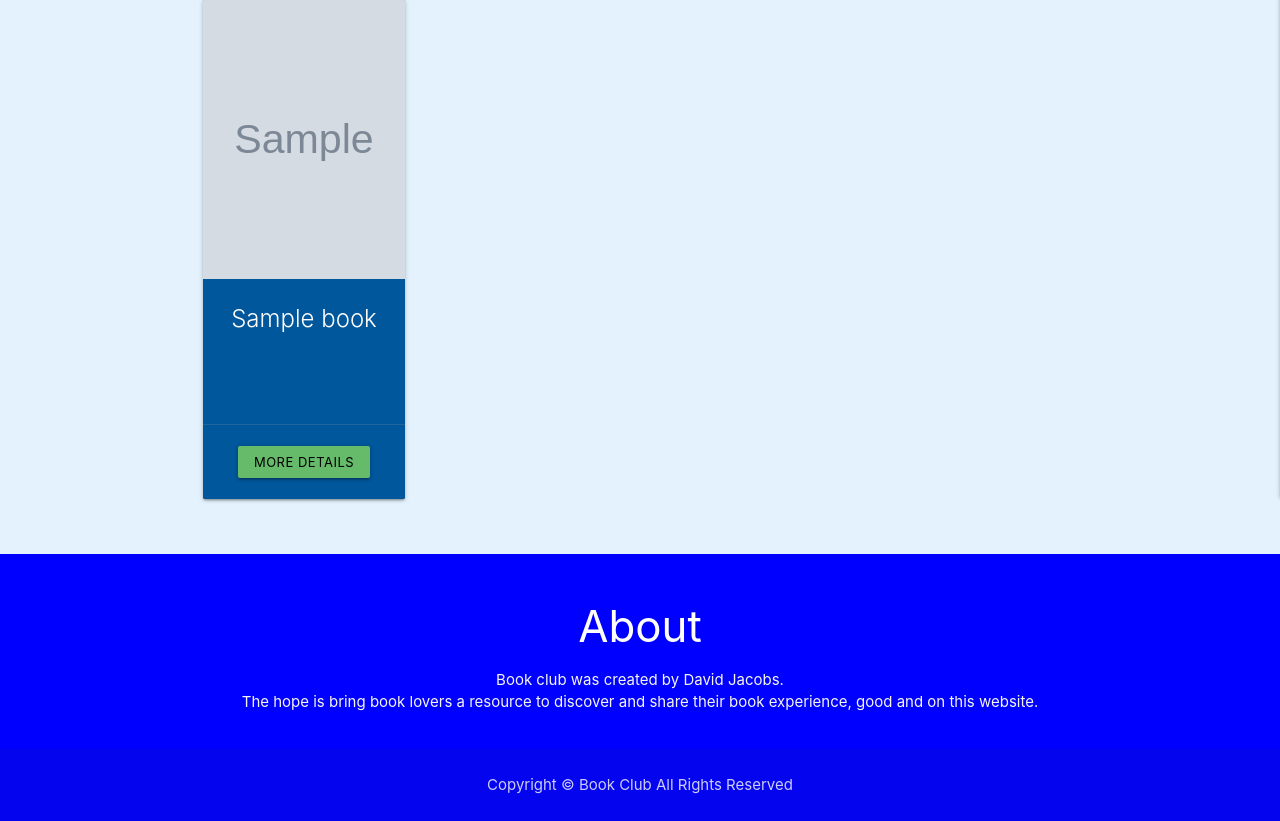
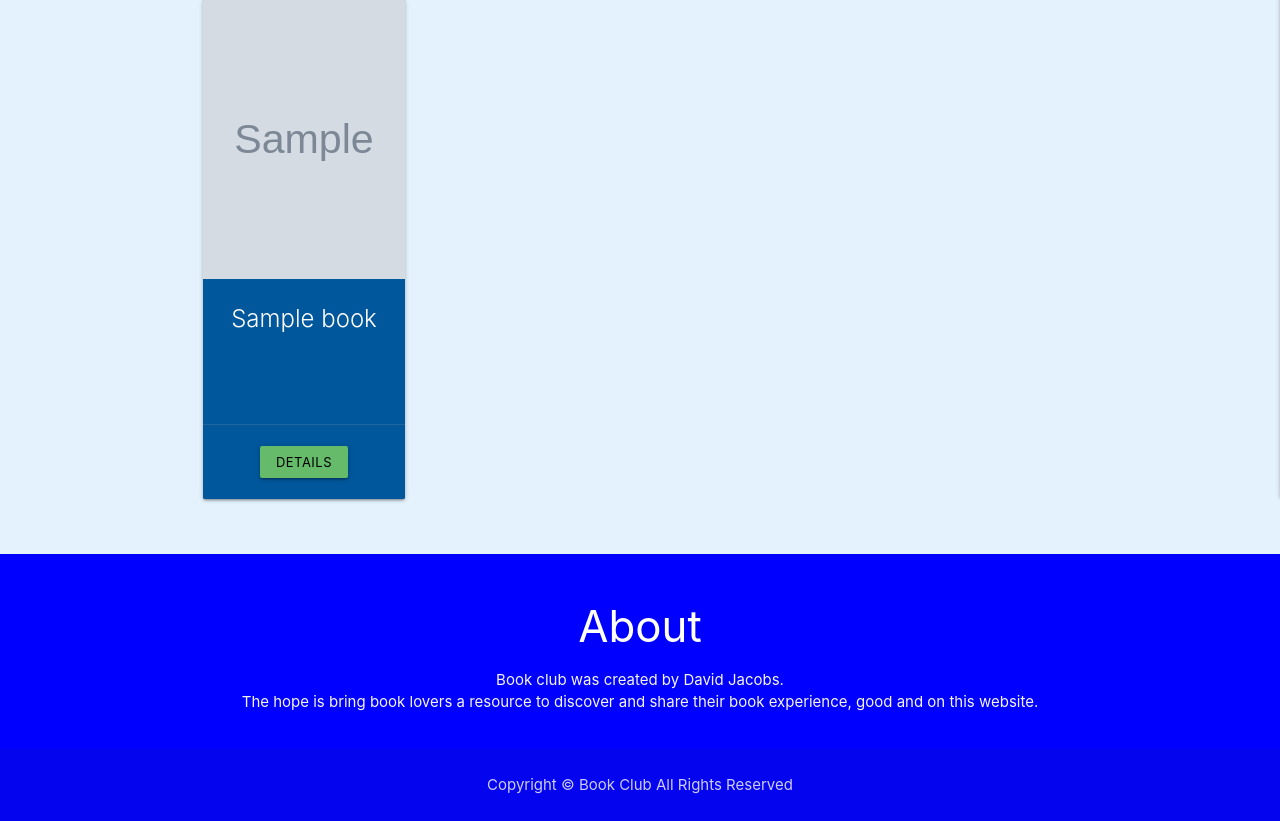
Before and after one commit to Davej66/book-club, a Flask app: page / in a window 1280 px wide. Shown: the part 363-1184 px from the top of the page. Run offline with Flask 2, Linux system fonts and the light colour scheme; grey boxes marked "Sample" are stand-in pictures; a database or web service that is not in the repository returns one stand-in record (values such as "Sample title"); some libraries are stand-ins or nearby versions.

Commit message:
Updating button in nooks.html

```diff
--- a/templates/books.html
+++ b/templates/books.html
@@ -45,7 +45,7 @@
                                     class = "btn-small light-blue lighten-1 black-text" > Edit </a >
                                 {% endif %}
                                 <a href = "{{ url_for('get_book', book_id=book._id) }}"
-                                    class = "btn-small green lighten-1 black-text" > More Details</a >
+                                    class = "btn-small green lighten-1 black-text" > Details</a >
                             </div>
                         </div>
                     </div >
```
